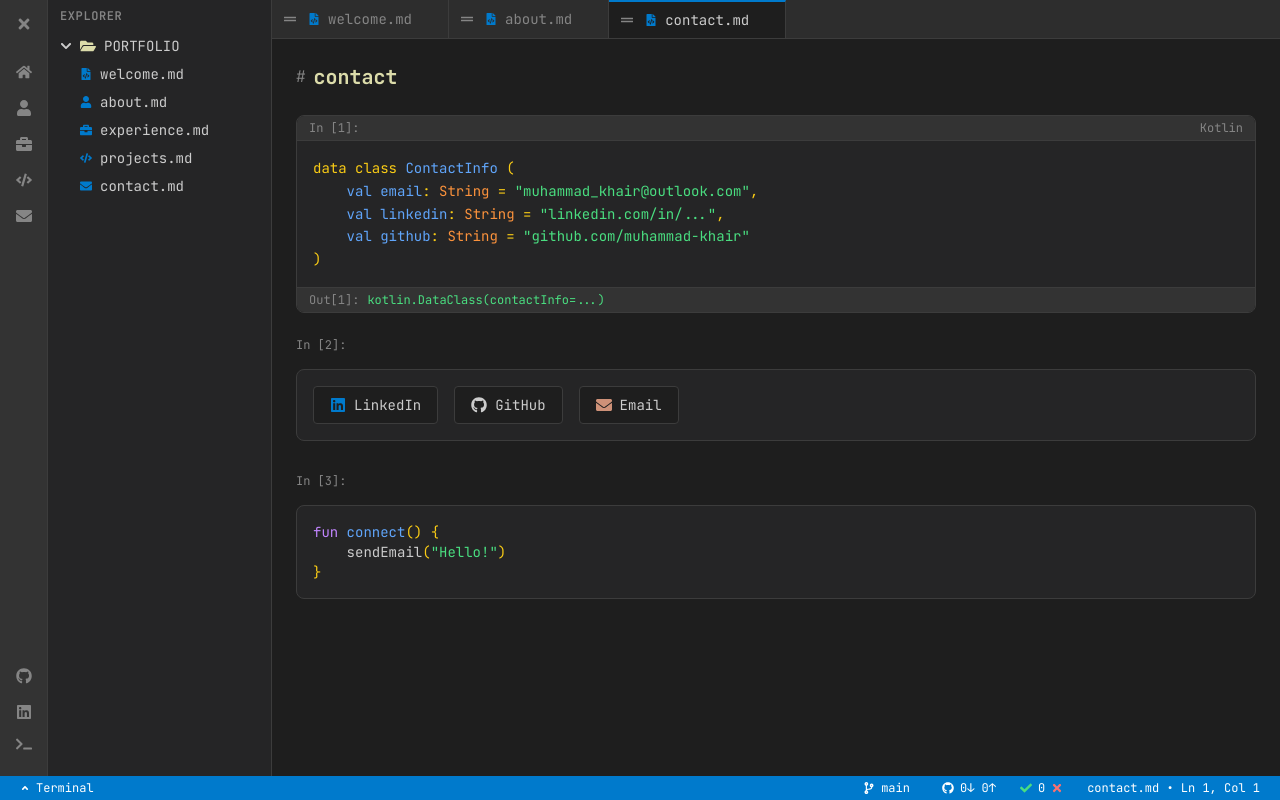
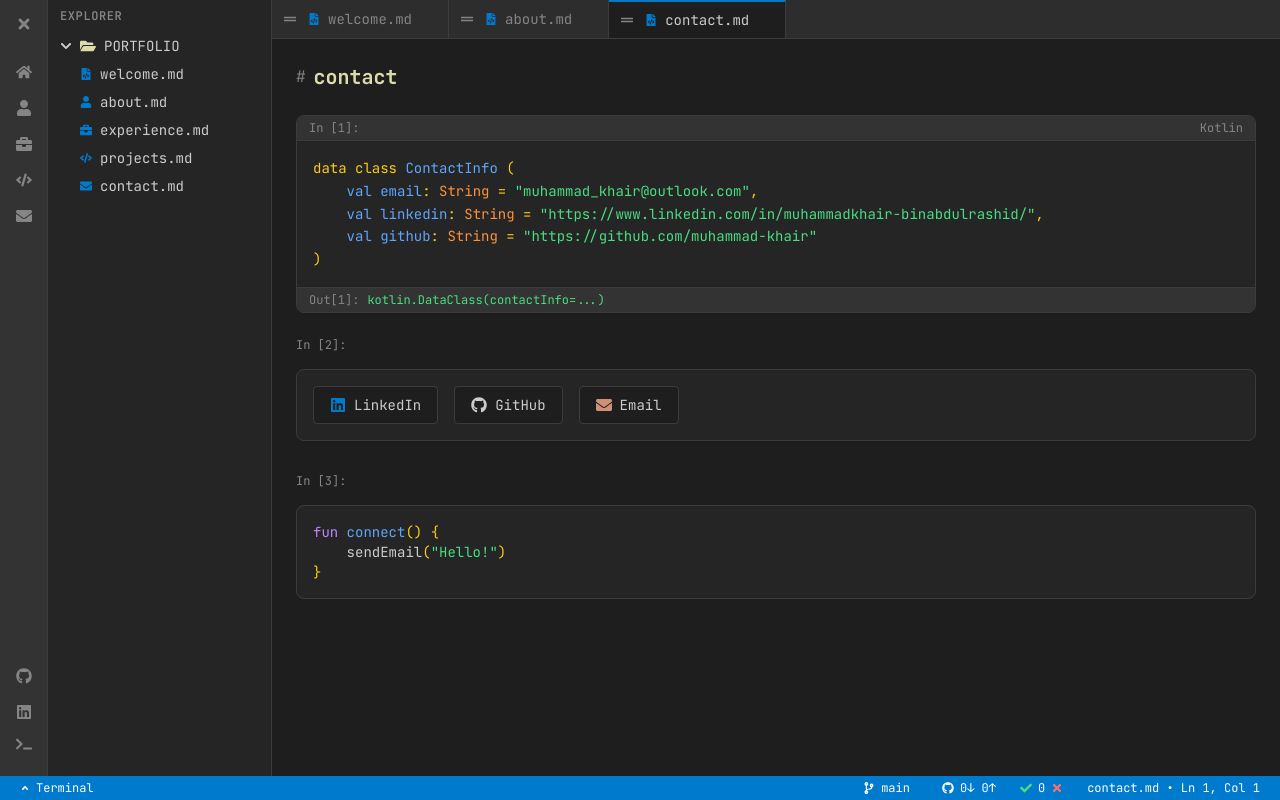
Before and after one commit to muhammad-khair/muhammad-khair.github.io, a Next.js app: page / in a window 1280 px wide. Both pictures are taken after a click on the button 23 px from the left and 216 px from the top of the page. Built offline with nearby package versions, Linux system fonts and the light colour scheme.

Commit message:
Fix: Update profile details

```diff
--- a/app/components/tabs/ContactTab.tsx
+++ b/app/components/tabs/ContactTab.tsx
@@ -44,14 +44,14 @@ export default function ContactTab() {
                 <span className="text-yellow-400">:</span>{' '}
                 <span className="text-orange-400">String</span>{' '}
                 <span className="text-yellow-400">=</span>{' '}
-                <span className="text-green-400">"linkedin.com/in/..."</span>
+                <span className="text-green-400">"{profile.linkedin}"</span>
                 <span className="text-yellow-400">,</span>
                 <br />
                 {'    '}<span className="text-blue-400">val github</span>
                 <span className="text-yellow-400">:</span>{' '}
                 <span className="text-orange-400">String</span>{' '}
                 <span className="text-yellow-400">=</span>{' '}
-                <span className="text-green-400">"github.com/muhammad-khair"</span>
+                <span className="text-green-400">"{profile.github}"</span>
                 <br />
                 <span className="text-yellow-400">)</span>
               </code>
```
